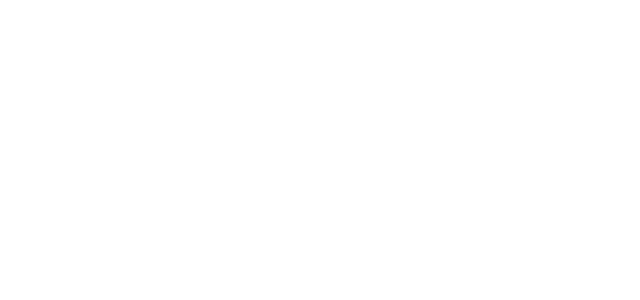
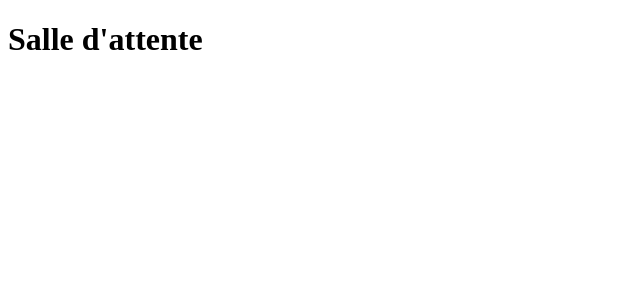
Before and after one commit to ggratchev/PlanningPoker, a React (Vite) app in the folder frontend/: page /salle-attente in a window 1280 px wide. Before the commit this address had no page. Shown: the top 300 px of the page, without its empty margins (0-640 px from the left). Built offline with nearby package versions, Linux system fonts and the light colour scheme.

Commit message:
add waiting room page

```diff
--- a/frontend/src/CreerPartie.tsx
+++ b/frontend/src/CreerPartie.tsx
@@ -1,8 +1,11 @@
 import { useState } from 'react'
+import { useNavigate } from "react-router-dom"
 
 function CreerPartie() {
     const [pseudo, setPseudo] = useState('')
     const [modeDeJeu, setModeDeJeu] = useState('unanimite')
+
+    const navigate = useNavigate();
 
     const valider = async () => {
         try {
@@ -22,6 +25,7 @@
         } catch (error) {
             console.error('Erreur:', error)
         }
+        navigate('/salle-attente')
     }
 
     return (
--- /dev/null
+++ b/frontend/src/SalleAttente.tsx
@@ -0,0 +1,10 @@
+function SalleAttente() {
+
+    return (
+        <div>
+            <h1>Salle d'attente</h1>
+        </div>
+    )
+}
+
+export default SalleAttente
--- a/frontend/src/main.tsx
+++ b/frontend/src/main.tsx
@@ -4,6 +4,7 @@
 import App from './App.tsx'
 import CreerPartie from './CreerPartie.tsx'
 import RejoindrePartie from './RejoindrePartie.tsx'
+import SalleAttente from './SalleAttente.tsx'
 
 createRoot(document.getElementById('root')!).render(
   <StrictMode>
@@ -12,6 +13,7 @@
         <Route path="/" element={<App />} />
         <Route path="/creer-partie" element={<CreerPartie />} />
         <Route path="/rejoindre-partie" element={<RejoindrePartie />} />
+        <Route path="/salle-attente" element={<SalleAttente />} />
       </Routes>
     </BrowserRouter>
   </StrictMode>,
```
